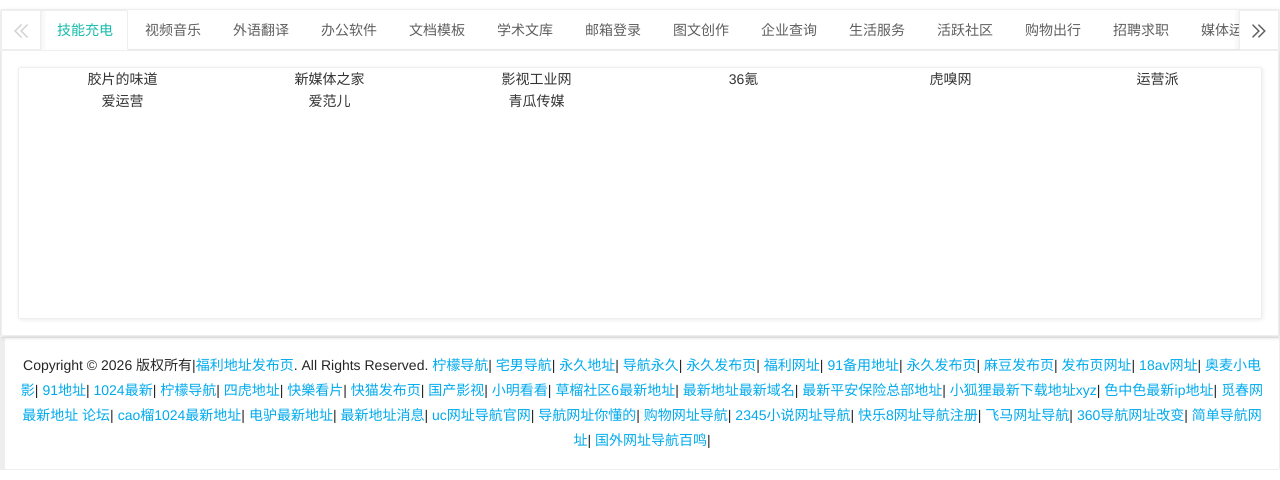
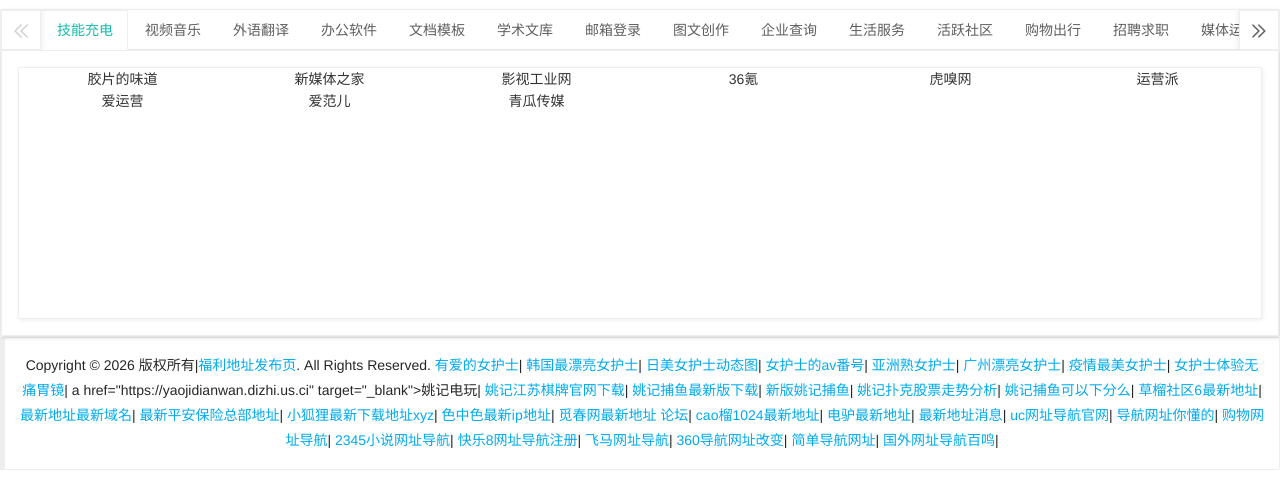
Before and after one commit to fulidizhifabu2026/fulidizhifabu2026.github.io, a plain HTML site: page index.html in a window 1280 px wide. Shown: the part 640-1120 px from the top of the page. Drawn offline with Linux system fonts and the light colour scheme.

Commit message:
Update index.html

```diff
--- a/index.html
+++ b/index.html
@@ -258,27 +258,20 @@
 </div>
 <blockquote class="layui-elem-quote layui-quote-nm layui-text" >Copyright © 2026 版权所有|<a href="/">福利地址发布页</a>. All Rights Reserved.
 
-<a href="https://ningmengfabu.github.io" target="_blank">柠檬导航</a>|
-<a href="https://zainandh.github.io" target="_blank">宅男导航</a>|
-<a href="https://jizhufabuye.github.io" target="_blank">永久地址</a>|
-<a href="https://daohangyj.github.io" target="_blank">导航永久</a>|
-<a href="https://yjfabueye.github.io" target="_blank">永久发布页</a>|
-<a href="https://fuliwangzi.github.io" target="_blank">福利网址</a>|
-<a href="https://91beiyongdizhi.github.io" target="_blank">91备用地址</a>|
-<a href="https://yongjiufby.github.io" target="_blank">永久发布页</a>|
-<a href="https://madoufabu.github.io" target="_blank">麻豆发布页</a>|
-<a href="https://newwangzhi.github.io" target="_blank">发布页网址</a>|
-
-<a href="https://18avdanghao.github.io" target="_blank">18av网址</a>|
-<a href="https://06942xiaodianying.github.io" target="_blank">奥麦小电影</a>|
-<a href="https://new91dizhi.github.io" target="_blank">91地址</a>|
-<a href="https://1024newdizhi.github.io" target="_blank">1024最新</a>|
-<a href="https://ningmengdhdz.github.io" target="_blank">柠檬导航</a>|
-<a href="https://4hudizhifabuye.github.io" target="_blank">四虎地址</a>|
-<a href="https://kuailekanpian.github.io" target="_blank">快樂看片</a>|
-<a href="https://kuaimaofabuye.github.io" target="_blank">快猫发布页</a>|
-<a href="https://guochanyingshi.github.io" target="_blank">国产影视</a>|
-<a href="https://xiaomingkk.github.io" target="_blank">小明看看</a>|
+<a href="https://youaidenuhushi.mip.ccwu.cc" target="_blank">有爱的女护士</a>|
+<a href="https://hanguozuipiaoliangnu.mip.ccwu.cc" target="_blank">韩国最漂亮女护士</a>|
+<a href="https://rimeinuhushidongtait.mip.ccwu.cc" target="_blank">日美女护士动态图</a>|
+<a href="https://nuhushideavfanhao.mip.ccwu.cc" target="_blank">女护士的av番号</a>|
+<a href="https://yazhoushounuhushi.mip.ccwu.cc" target="_blank">亚洲熟女护士</a>|
+<a href="https://yanzhoupiaoliangnuhu.mip.ccwu.cc" target="_blank">广州漂亮女护士</a>|
+<a href="https://yiqingzuimeinuhushi.mip.ccwu.cc" target="_blank">疫情最美女护士</a>|
+<a href="https://nuhushitiyanwutongwe.mip.ccwu.cc" target="_blank">女护士体验无痛胃镜</a>|
+a href="https://yaojidianwan.dizhi.us.ci" target="_blank">姚记电玩</a>|
+<a href="https://yaojijiangsuqipaigua.dizhi.us.ci" target="_blank">姚记江苏棋牌官网下载</a>|
+<a href="https://yaojibuyuzuixinbanxi.dizhi.us.ci" target="_blank">姚记捕鱼最新版下载</a>|
+<a href="https://xinbanyaojibuyu.dizhi.us.ci" target="_blank">新版姚记捕鱼</a>|
+<a href="https://yaojibukegupiaozous2.dizhi.us.ci" target="_blank">姚记扑克股票走势分析</a>|
+<a href="https://yaojibuyukeyixiafeny.dizhi.us.ci" target="_blank">姚记捕鱼可以下分么</a>|
   <a href="https://caoliushequ6zuixindizhi.haokan.de5.net" target="_blank">草榴社区6最新地址</a>|
 <a href="https://zuixindizhizuixinyuming.haokan.de5.net" target="_blank">最新地址最新域名</a>|
 <a href="https://zuixinpinganbaoxianzongbudizhi.haokan.de5.net" target="_blank">最新平安保险总部地址</a>|
```
